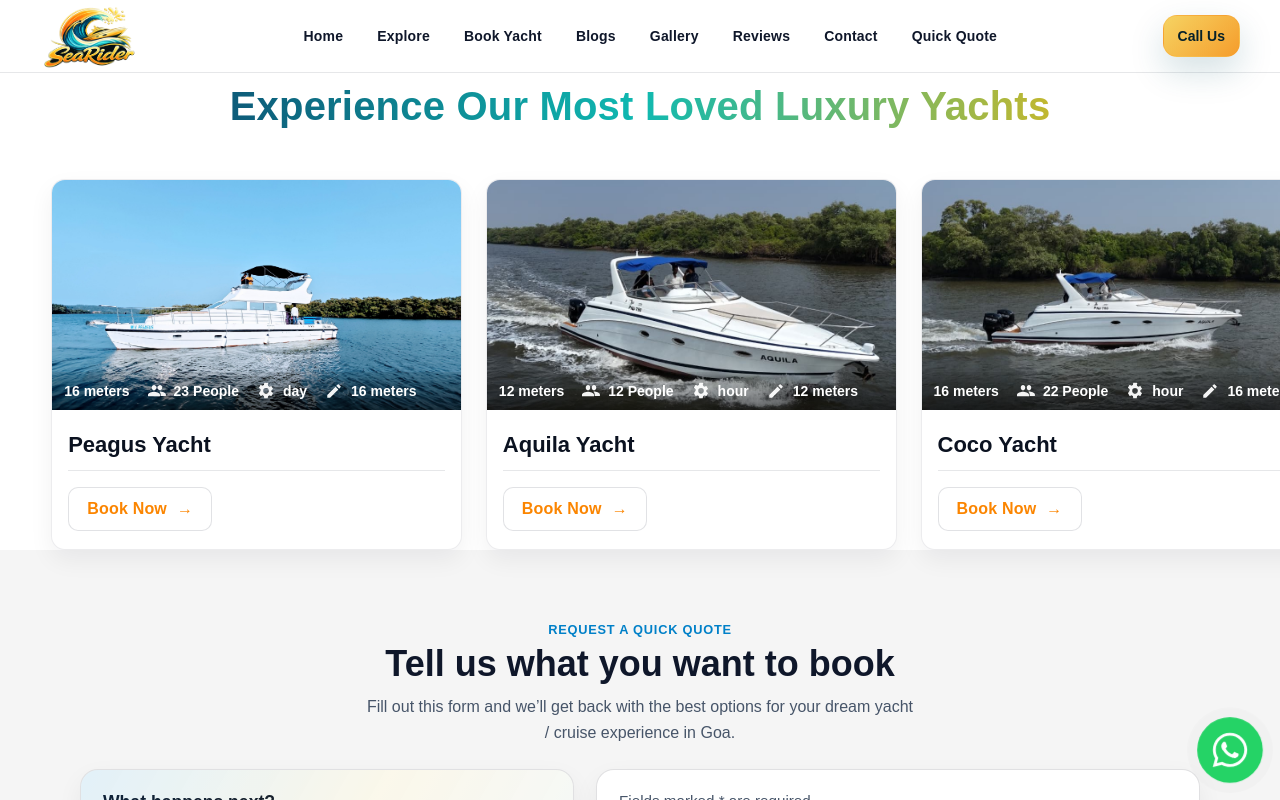
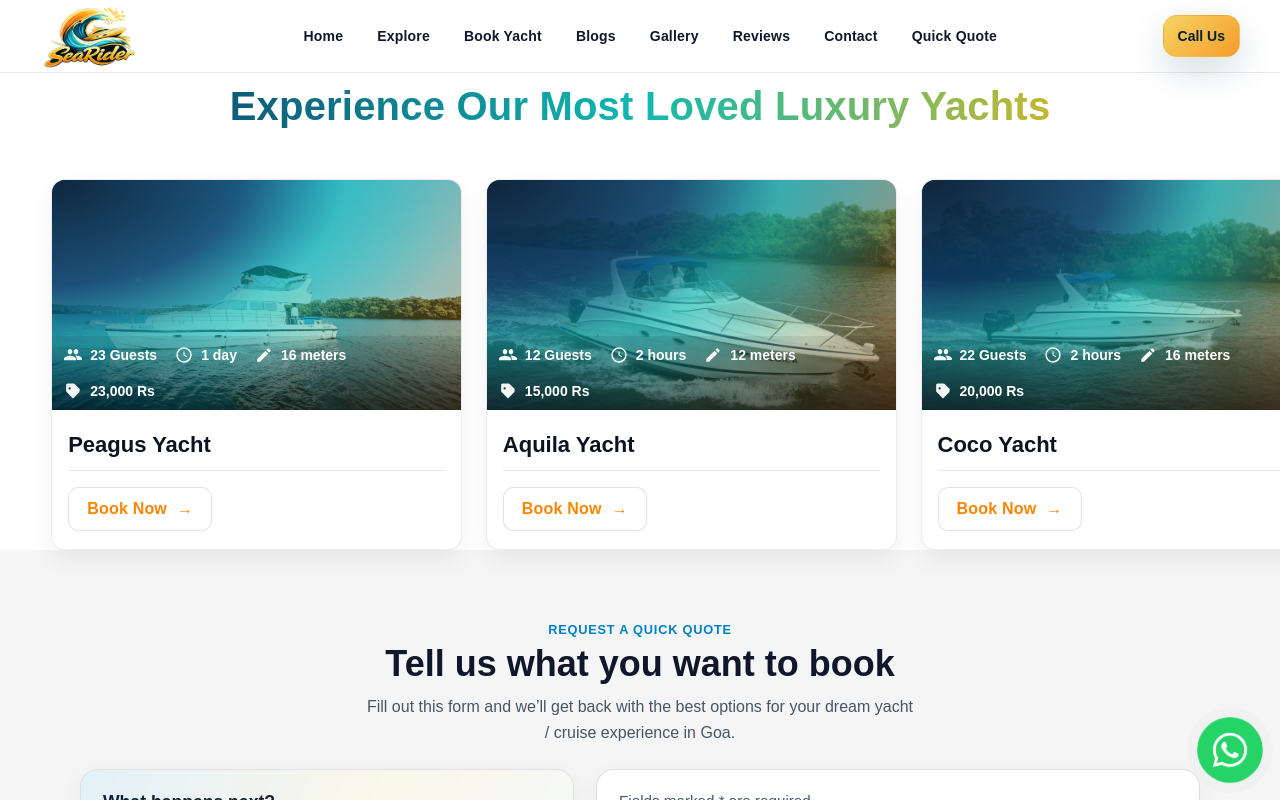
Before and after one commit to mittal19/omSaiAquaSafari, an Angular app: page /yachts in a window 1280 px wide. Shown: the top 800 px of the page. Built offline with nearby package versions, Linux system fonts and the light colour scheme.

Commit message:
yacht details shown correctly

```diff
--- a/src/app/yachtOptions/yachtOptions.component.css
+++ b/src/app/yachtOptions/yachtOptions.component.css
@@ -132,6 +132,7 @@ padding: 0 clamp(16px, 4vw, 60px);
   bottom: 0;
 
   display: flex;
+  flex-wrap: wrap;
   gap: clamp(10px, 2vw, 18px);
   align-items: center;
   padding: 10px 12px;
@@ -331,3 +332,19 @@ padding: 0 clamp(16px, 4vw, 60px);
   outline: 3px solid rgba(251, 133, 0, 0.35);
   outline-offset: 3px;
 } */
+
+/* Make the Explore overlay work inside yacht image area */
+.yacht-media__overlay {
+  z-index: 1; /* above image */
+}
+
+/* Keep stats bar above the overlay */
+.yacht-overlay {
+  z-index: 2;
+}
+
+/* Ensure image stays behind overlay */
+.yacht-img {
+  position: relative;
+  z-index: 0;
+}
--- a/src/app/yachtOptions/yachtOptions.component.html
+++ b/src/app/yachtOptions/yachtOptions.component.html
@@ -18,13 +18,11 @@
           loading="lazy"
           decoding="async"
         />
+        <div class="card__overlay yacht-media__overlay" aria-hidden="true"></div>
 
         <!-- Overlay stats bar -->
         <div class="yacht-overlay" aria-label="Yacht quick stats">
-          <div class="overlay-item">
-            <span class="overlay-text">{{ y.length }}</span>
-          </div>
-
+  <!-- Capacity -->
   <div class="overlay-item">
     <span class="overlay-icon" aria-hidden="true">
       <!-- people icon -->
@@ -35,25 +33,27 @@
         />
       </svg>
     </span>
-            <span class="overlay-text">{{ y.capacity }} People</span>
+    <span class="overlay-text">{{ y.capacity }} Guests</span>
   </div>
 
-          <div class="overlay-item" *ngIf="y.speed">
+  <!-- Cruise time if present, else show length -->
+  <div class="overlay-item">
     <span class="overlay-icon" aria-hidden="true">
-              <!-- wrench/gear icon -->
+      <!-- clock icon -->
       <svg viewBox="0 0 24 24" width="18" height="18" focusable="false" aria-hidden="true">
         <path
-                  d="M19.14 12.94c.04-.31.06-.63.06-.94s-.02-.63-.06-.94l2.03-1.58a.5.5 0 0 0 .12-.64l-1.92-3.32a.5.5 0 0 0-.6-.22l-2.39.96a7.3 7.3 0 0 0-1.63-.94l-.36-2.54A.5.5 0 0 0 13.9 1h-3.8a.5.5 0 0 0-.49.42l-.36 2.54c-.58.23-1.12.53-1.63.94l-2.39-.96a.5.5 0 0 0-.6.22L2.7 7.48a.5.5 0 0 0 .12.64l2.03 1.58c-.04.31-.06.63-.06.94s.02.63.06.94L2.82 14.5a.5.5 0 0 0-.12.64l1.92 3.32c.13.22.39.3.6.22l2.39-.96c.51.41 1.05.71 1.63.94l.36 2.54c.04.24.25.42.49.42h3.8c.24 0 .45-.18.49-.42l.36-2.54c.58-.23 1.12-.53 1.63-.94l2.39.96c.22.08.47 0 .6-.22l1.92-3.32a.5.5 0 0 0-.12-.64l-2.03-1.56ZM12 15.5A3.5 3.5 0 1 1 12 8a3.5 3.5 0 0 1 0 7.5Z"
+          d="M12 1.75A10.25 10.25 0 1 0 22.25 12 10.26 10.26 0 0 0 12 1.75Zm0 18.5A8.25 8.25 0 1 1 20.25 12 8.26 8.26 0 0 1 12 20.25Zm.75-13h-1.5v5.1l4.2 2.52.75-1.23-3.45-2.07Z"
           fill="currentColor"
         />
       </svg>
     </span>
-            <span class="overlay-text">{{ y.rateType }}</span>
+    <span class="overlay-text">{{ y.totalTime }}</span>
   </div>
 
+  <!-- <ng-template #showLength> -->
     <div class="overlay-item">
       <span class="overlay-icon" aria-hidden="true">
-              <!-- ruler icon -->
+        <!-- ruler icon (you already have one below) -->
         <svg viewBox="0 0 24 24" width="18" height="18" focusable="false" aria-hidden="true">
           <path
             d="M3 17.25V21h3.75L17.81 9.94l-3.75-3.75L3 17.25ZM20.71 7.04a1 1 0 0 0 0-1.41l-2.34-2.34a1 1 0 0 0-1.41 0l-1.83 1.83 3.75 3.75 1.83-1.83Z"
@@ -62,6 +62,21 @@
         </svg>
       </span>
       <span class="overlay-text">{{ y.length }}</span>
+    </div>
+  <!-- </ng-template> -->
+
+  <!-- Price -->
+  <div class="overlay-item">
+    <span class="overlay-icon" aria-hidden="true">
+      <!-- tag icon -->
+      <svg viewBox="0 0 24 24" width="18" height="18" focusable="false" aria-hidden="true">
+        <path
+          d="M20.59 13.41 12 22l-8.59-8.59A2 2 0 0 1 2.83 12V4a2 2 0 0 1 2-2h8a2 2 0 0 1 1.41.59l6.35 6.35a2 2 0 0 1 0 2.83ZM7.5 7A1.5 1.5 0 1 0 9 8.5 1.5 1.5 0 0 0 7.5 7Z"
+          fill="currentColor"
+        />
+      </svg>
+    </span>
+    <span class="overlay-text">{{ y.rate }}</span>
   </div>
 </div>
       </div>
--- a/src/app/yachtOptions/yachtOptions.component.ts
+++ b/src/app/yachtOptions/yachtOptions.component.ts
@@ -16,7 +16,7 @@ type YachtCard = {
   rate: string;
   cruiseTime: string;
   anchoringTime: string;
-  rateType: string;
+  totalTime: string;
   imageUrl: string;
   imageAlt: string;
   bookRoute: any[]; // routerLink array
@@ -45,8 +45,8 @@ export class YachtOptionsComponent implements OnInit {
       crew: 3,
       cruiseTime: '',
       anchoringTime: '',
+      totalTime: '1 day',
       rate: "23,000 Rs",
-      rateType: 'day',
       imageUrl: 'assets/yacht/type/peagus.jpeg',
       imageAlt: 'Peagus luxury yacht in Goa',
       bookRoute: ['/book-yacht', 'peagus-yacht'],
@@ -61,9 +61,9 @@ export class YachtOptionsComponent implements OnInit {
       cabin: 0,
       crew: 0,
       rate: "15,000 Rs",
-      rateType: 'hour',
       cruiseTime: '1 hour',
       anchoringTime : '1 hour',
+      totalTime : '2 hours',
       imageUrl: 'assets/yacht/type/aquila.jpeg',
       imageAlt: 'Aquila luxury yacht in Goa',
       bookRoute: ['/book-yacht', 'peagus-yacht'],
@@ -79,8 +79,8 @@ export class YachtOptionsComponent implements OnInit {
       crew: 0,
       cruiseTime: '1 hour',
       anchoringTime : '1 hour',
+      totalTime: '2 hours',
       rate: "20,000 Rs",
-      rateType: 'hour',
       imageUrl: 'assets/yacht/type/coco.jpeg',
       imageAlt: 'Coco luxury yacht in Goa',
       bookRoute: ['/book-yacht', 'peagus-yacht'],
```
Lines whose indentation alone changed are shown as unchanged.
